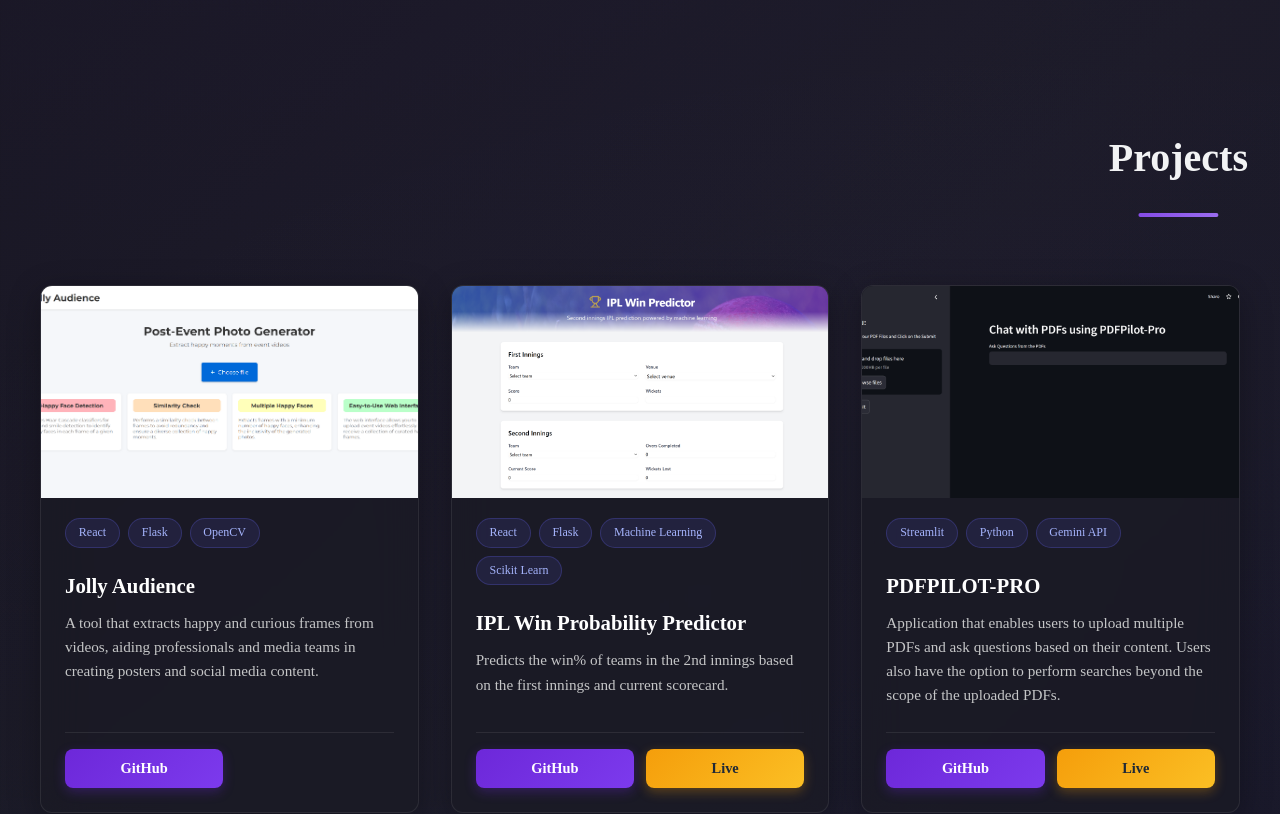
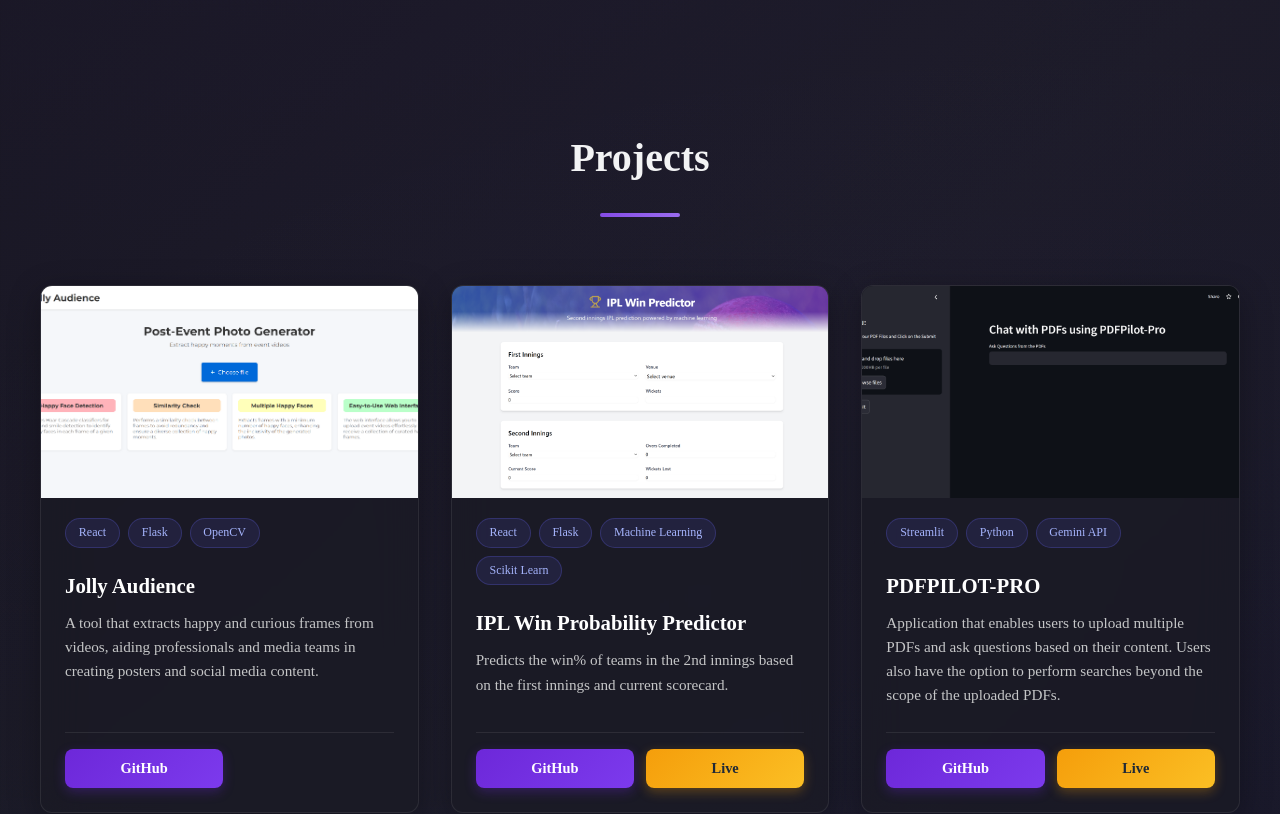
Before and after one commit to abhi-s-03/Portfolio, a React (Vite) app: page / in a window 1280 px wide. Shown: the part 2760-3574 px from the top of the page. Built offline with nearby package versions, Linux system fonts and the light colour scheme.

Commit message:
fixes for heading

```diff
--- a/src/components/contact/contact.css
+++ b/src/components/contact/contact.css
@@ -15,6 +15,9 @@
   margin-bottom: 1rem;
   color: #f2f3f4;
   position: relative;
+  display: block;
+  margin-left: auto;
+  margin-right: auto;
 }
 
 .edu-title::after {
--- a/src/components/education/edu.css
+++ b/src/components/education/edu.css
@@ -22,6 +22,9 @@
   margin-bottom: 1rem;
   color: #f2f3f4;
   position: relative;
+  display: block;
+  margin-left: auto;
+  margin-right: auto;
 }
 
 .edu-title::after {
--- a/src/components/project/project.css
+++ b/src/components/project/project.css
@@ -18,9 +18,9 @@
   margin-bottom: 1rem;
   color: #f2f3f4;
   position: relative;
-  display: inline-block;
-  left: 50%;
-  transform: translateX(-50%);
+  display: block;
+  margin-left: auto;
+  margin-right: auto;
 }
 
 .edu-title::after {
```
